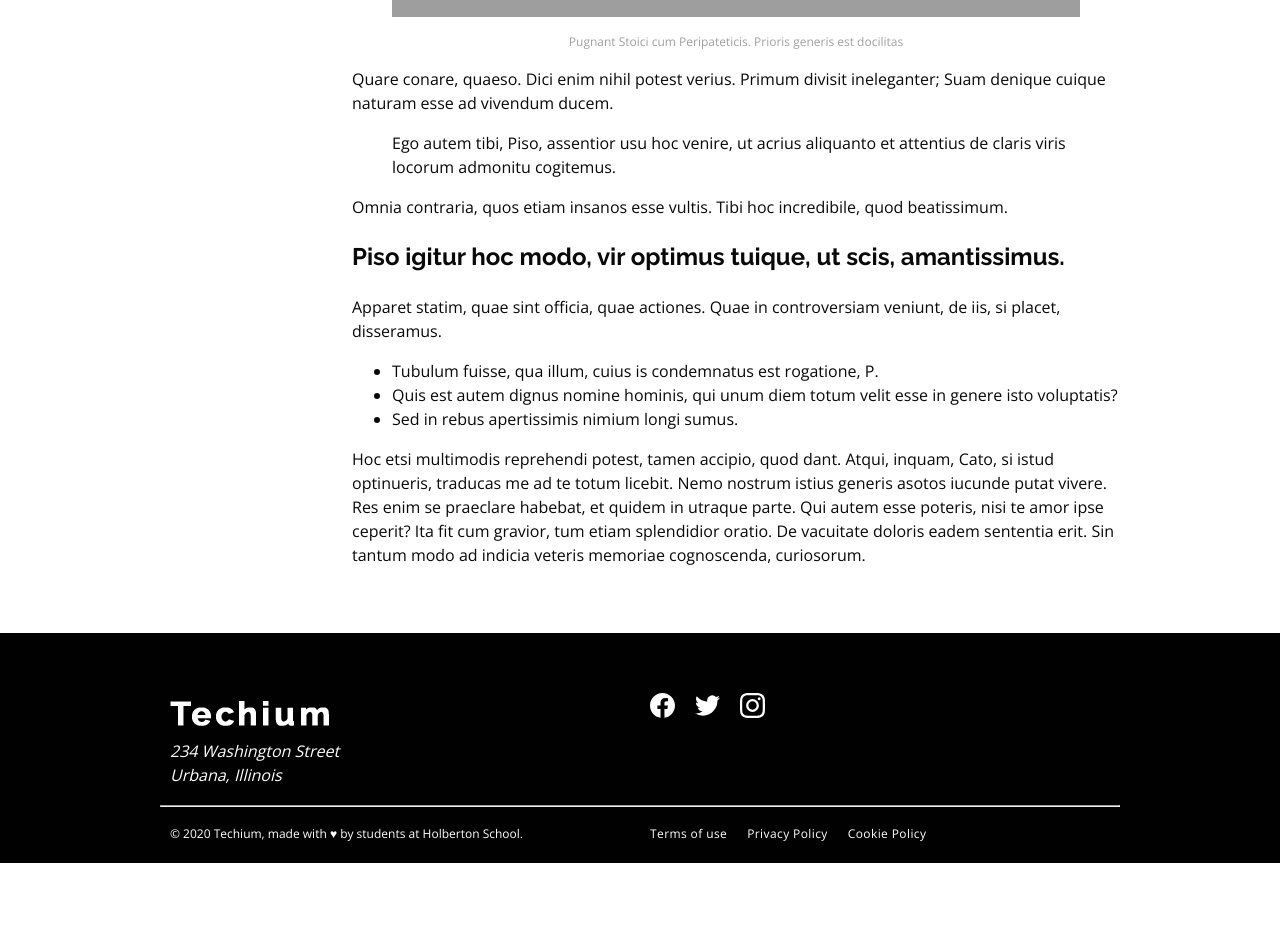
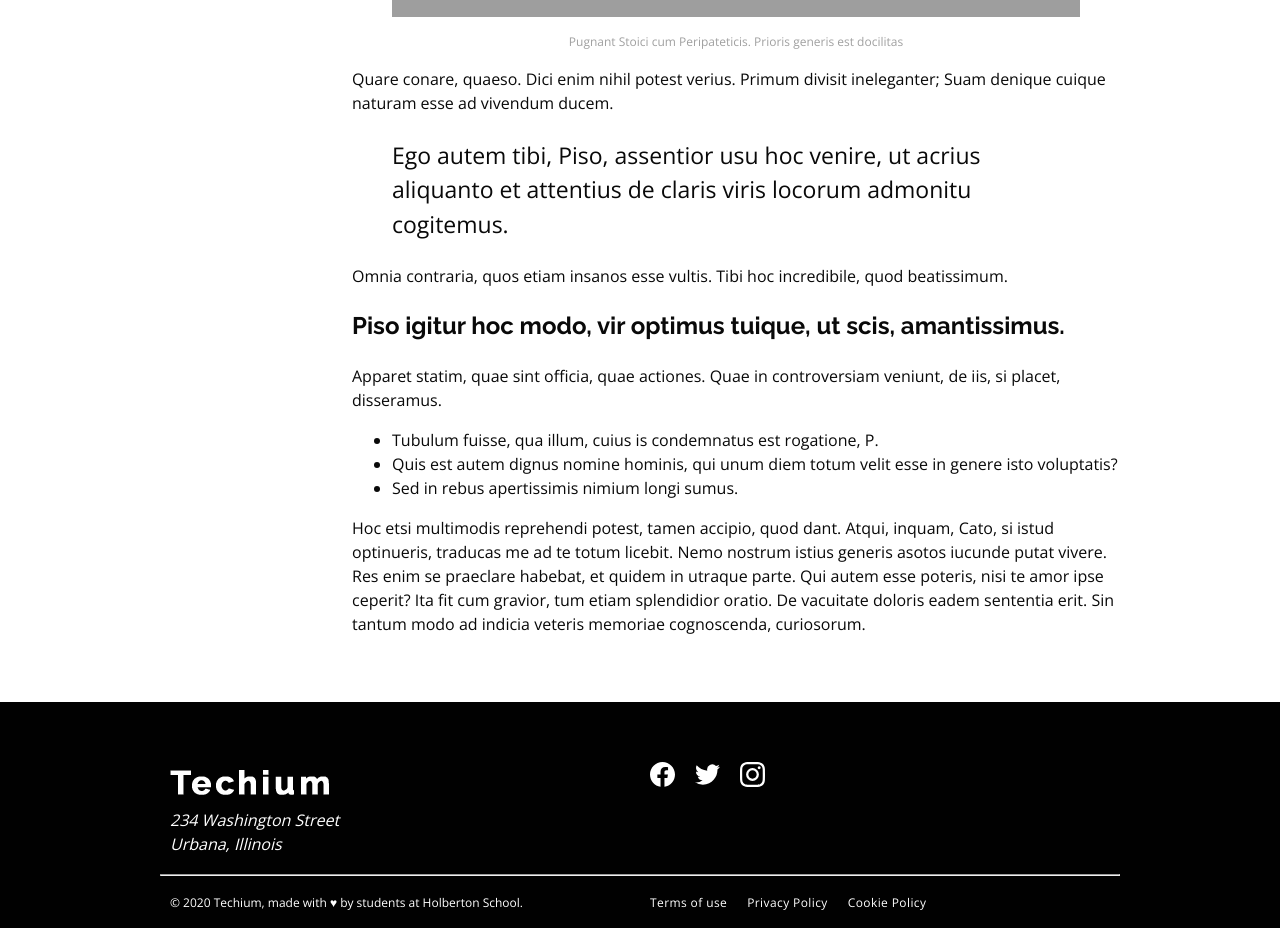
Before and after one commit to Judgy53/holbertonschool-web_front_end, a plain HTML site: page flexbox/100-article.html in a window 1280 px wide. Shown: the part 1400-2328 px from the top of the page. Before the commit the page ends 2263 px from the top, so only its background shows below. Drawn offline with nearby package versions, Linux system fonts and the light colour scheme; grey boxes are pictures that could not be loaded.

Commit message:
flexbox - Task 15:  Put blockquote content in a paragraph

```diff
--- a/flexbox/100-article.html
+++ b/flexbox/100-article.html
@@ -77,7 +77,9 @@
                 <figcaption class="img-caption">Pugnant Stoici cum Peripateticis. Prioris generis est docilitas</figcaption>
               </figure>
               <p>Quare conare, quaeso. Dici enim nihil potest verius. Primum divisit ineleganter; Suam denique cuique naturam esse ad vivendum ducem.</p>
-              <blockquote cite="https://www.holbertonschool.com/">Ego autem tibi, Piso, assentior usu hoc venire, ut acrius aliquanto et attentius de claris viris locorum admonitu cogitemus.</blockquote>
+              <blockquote cite="https://www.holbertonschool.com/">
+                <p>Ego autem tibi, Piso, assentior usu hoc venire, ut acrius aliquanto et attentius de claris viris locorum admonitu cogitemus.</p>
+              </blockquote>
               <p>Omnia contraria, quos etiam insanos esse vultis. Tibi hoc incredibile, quod beatissimum.</p>
               <h2>Piso igitur hoc modo, vir optimus tuique, ut scis, amantissimus.</h2>
               <p>
```
